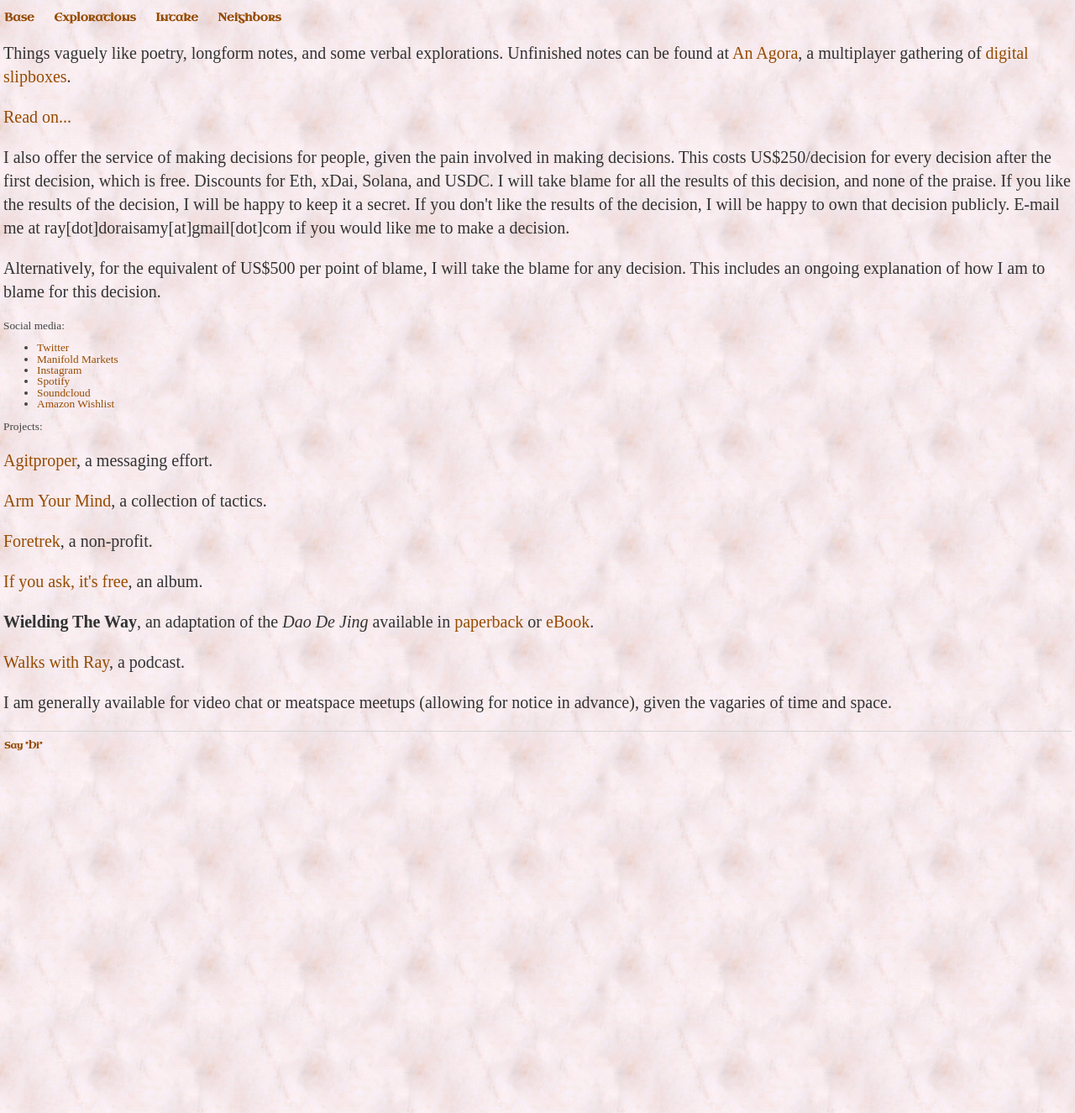
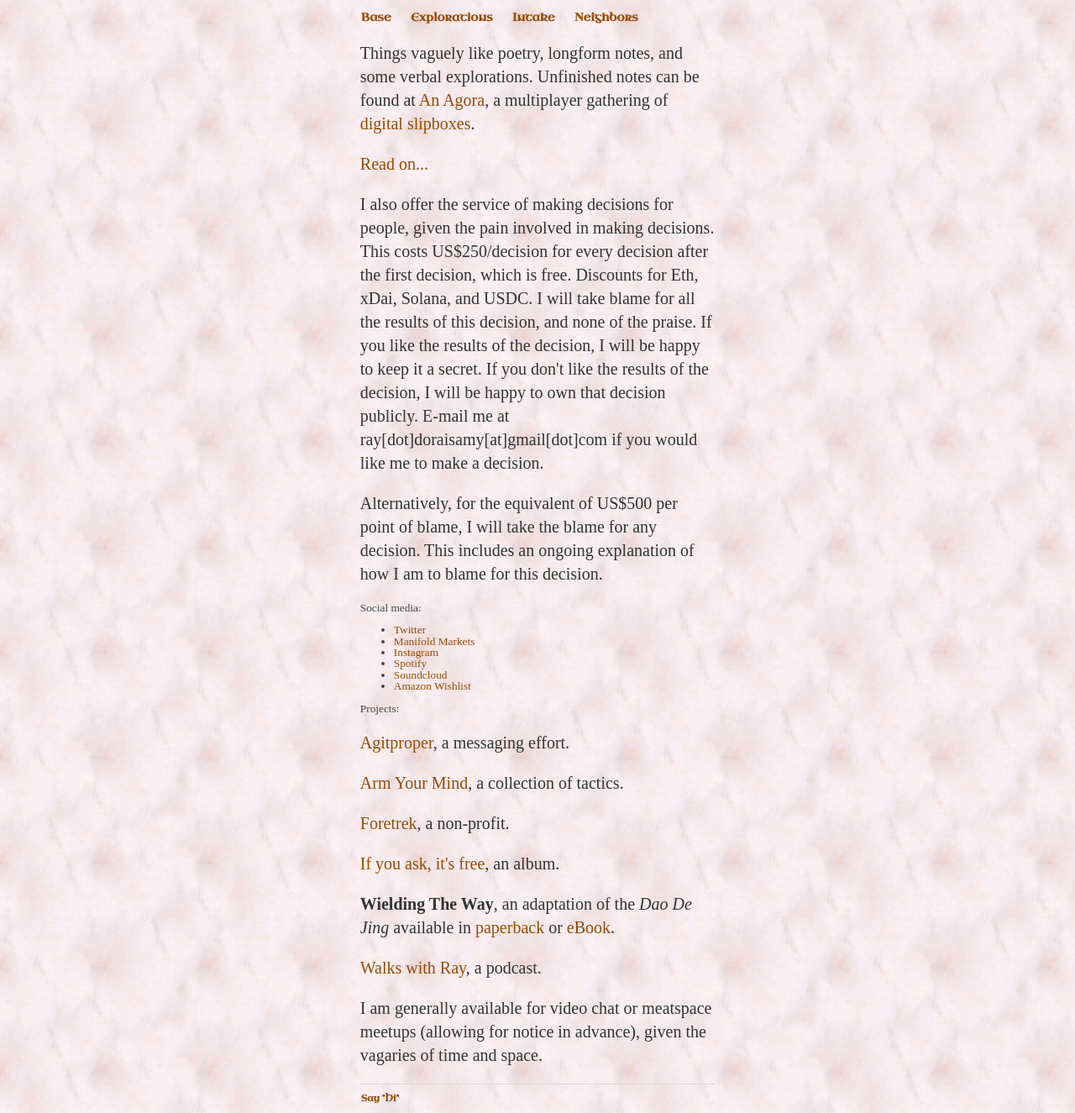
Before and after one commit to ray-dorai/ray-dorai.github.io, a Jekyll site: the page built from index.html, in a window 1280 px wide. Shown: the whole page at 84% size. Built offline with Jekyll 4.4.1, drawn with Linux system fonts in a browser that asks for light colours; some web fonts are replaced.

Commit message:
Update main.css

```diff
--- a/css/main.css
+++ b/css/main.css
@@ -5,7 +5,7 @@ body {
     margin: 0 auto;
     font-family: 'Goudy Bookletter 1911', serif;
     font-size: smaller;
-    max-width: 500;
+    width: 33%;
     line-height: 1;
     color: #444;
     padding-left:0.3em;
```
